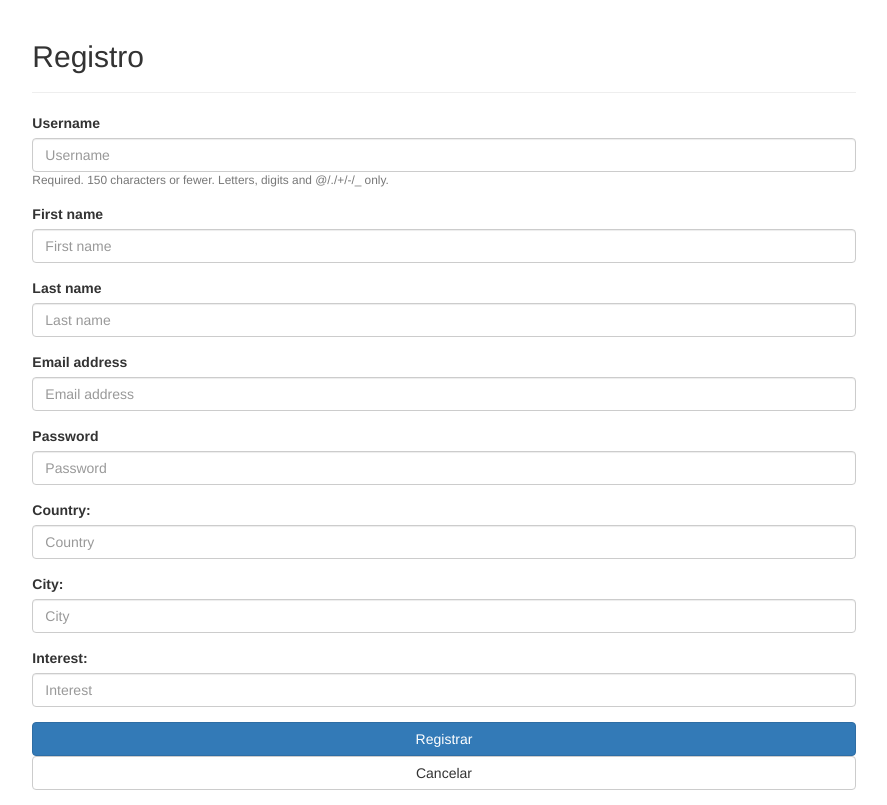
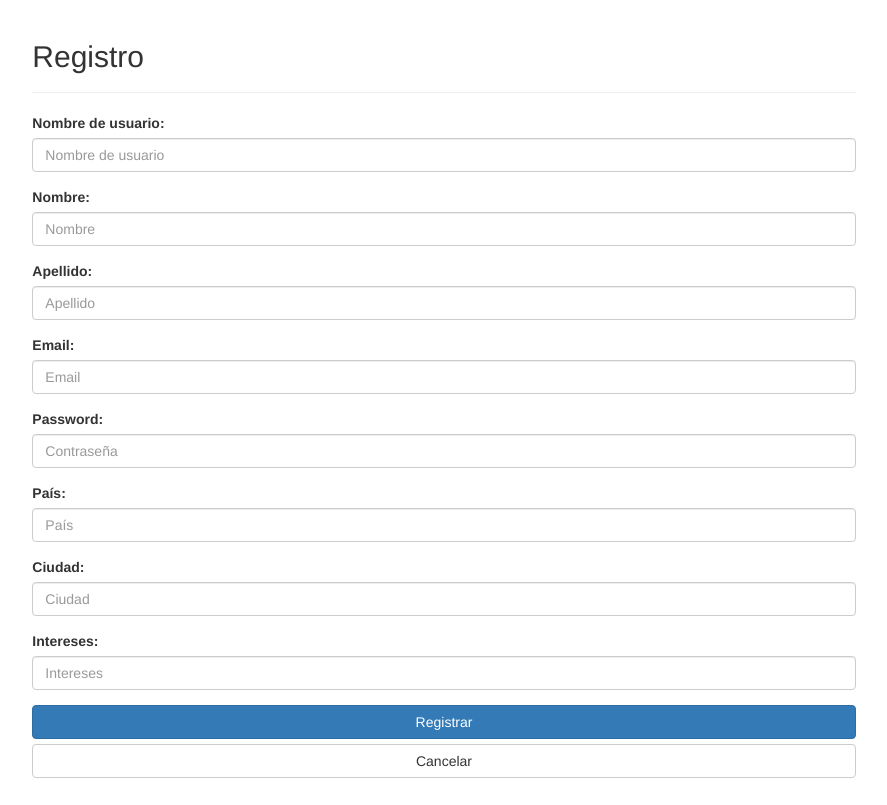
Before and after one commit to cami7ord/MISO4101BL201720_1, a Django app: page /catalogo/signup/ in a window 1280 px wide. Shown: the whole page, without its empty margins (196-1083 px from the left). After the commit the page ends 778 px from the top, so only its background shows below. Run offline with Django 3.2, Linux system fonts and the light colour scheme; some libraries are stand-ins or nearby versions.

Commit message:
REST on Signup service and Email sent using Google's SMTP.
REST on Signup service and Email sent using Google's SMTP.

```diff
--- a/catalogobio/catalogo/templates/catalogo/signup.html
+++ b/catalogobio/catalogo/templates/catalogo/signup.html
@@ -1,43 +1,98 @@
-{% load bootstrap3 %}
-{% bootstrap_css %}
-{% bootstrap_javascript %}
 <!DOCTYPE html>
 <html>
     <head>
         <meta charset="utf-8">
         <title>Especie</title>
+        <link href="https://maxcdn.bootstrapcdn.com/bootstrap/3.3.7/css/bootstrap.min.css" rel="stylesheet"
+              integrity="sha384-BVYiiSIFeK1dGmJRAkycuHAHRg32OmUcww7on3RYdg4Va+PmSTsz/K68vbdEjh4u" crossorigin="anonymous">
+        <script src="https://code.jquery.com/jquery-3.2.1.min.js"
+                integrity="sha256-hwg4gsxgFZhOsEEamdOYGBf13FyQuiTwlAQgxVSNgt4=" crossorigin="anonymous"></script>
+
+        <!--<script src="/Users/cami7ord/Downloads/jquery-3.2.1.slim.min.js"></script>-->
+
+        <script>
+
+            function enviarForm() {
+
+                var info = {username : $('#username').val(),
+                            first_name: $('#first_name').val(),
+                            last_name: $('#last_name').val(),
+                            email: $('#email').val(),
+                            password: $('#password').val(),
+                            country: $('#country').val(),
+                            city: $('#city').val(),
+                            interest: $('#interest').val()
+                            };
+
+                $.ajax({
+                    type: "POST",
+                    url: "http://0.0.0.0:8000/catalogo/signup/",
+                    data: JSON.stringify(info),
+                    contentType: "application/json; charset=UTF-8",
+                    dataType: "json",
+                    success: function(data) {
+                        window.location = "http://0.0.0.0:8000/catalogo/login/";
+                    },
+                    failure: function(error) {
+                        alert("Hubo un error: " + error);
+                    }
+                });
+
+                return false;
+            }
+
+        </script>
+
     </head>
     <body>
         <div class="col-md-8 col-sm-8 col-md-offset-2 col-sm-offset-2">
             <div class="page-header"><h2>Registro</h2></div>
-    {% block content %}
-      <form action="{% url 'catalogo:signup' %}"
-      enctype="multipart/form-data" method="post">
-        {% csrf_token %}
-        {% bootstrap_form form %}
-        <!-- {{form.as_p}} -->
+            <form action="" method="post" onsubmit="return enviarForm();">
                 <div class="form-group">
-            <label for="country" class="control-label">Country: </label>
-            <input id="country" type="text" name="country" value="" class="form-control" placeholder="Country">
+                    <label for="username" class="control-label">Nombre de usuario: </label>
+                    <input id="username" type="text" name="username" value="" class="form-control"
+                           placeholder="Nombre de usuario">
                 </div>
+
                 <div class="form-group">
-            <label for="city" class="control-label">City: </label>
-            <input id="city" type="text" name="city" value="" class="form-control" placeholder="City">
+                    <label for="first_name" class="control-label">Nombre: </label>
+                    <input id="first_name" type="text" name="first_name" value="" class="form-control" placeholder="Nombre">
                 </div>
+
                 <div class="form-group">
-            <label for="interest" class="control-label">Interest: </label>
-            <input id="interest" type="text" name="interests" value="" class="form-control" placeholder="Interest">
+                    <label for="last_name" class="control-label">Apellido: </label>
+                    <input id="last_name" type="text" name="last_name" value="" class="form-control" placeholder="Apellido">
                 </div>
-        {% buttons %}
+
+                <div class="form-group">
+                    <label for="email" class="control-label">Email: </label>
+                    <input id="email" type="text" name="email" value="" class="form-control" placeholder="Email">
+                </div>
+
+                <div class="form-group">
+                    <label for="password" class="control-label">Password: </label>
+                    <input id="password" type="password" name="password" value="" class="form-control" placeholder="Contraseña">
+                </div>
+
+                <div class="form-group">
+                    <label for="country" class="control-label">País: </label>
+                    <input id="country" type="text" name="country" value="" class="form-control" placeholder="País">
+                </div>
+
+                <div class="form-group">
+                    <label for="city" class="control-label">Ciudad: </label>
+                    <input id="city" type="text" name="city" value="" class="form-control" placeholder="Ciudad">
+                </div>
+
+                <div class="form-group">
+                    <label for="interest" class="control-label">Intereses: </label>
+                    <input id="interest" type="text" name="interest" value="" class="form-control" placeholder="Intereses">
+                </div>
 
                 <input type="submit" value="Registrar" class="btn btn-primary btn-block"/>
-        <div class="form-group ">
-            <input type="submit" name="back" value="Cancelar"
-                   class="btn btn-default btn-block">
-        </div>
-        {% endbuttons %}
+                <a href="https://enigmatic-cove-30432.herokuapp.com/catalogo/" class="btn btn-default btn-block">Cancelar</a>
+
             </form>
-    {% endblock %}
         </div>
     </body>
 </html>
--- a/catalogobio/catalogo/views.py
+++ b/catalogobio/catalogo/views.py
@@ -1,8 +1,14 @@
+import json
+
 from django.contrib.auth import authenticate, login, logout
+from django.core import serializers
+from django.core.mail import send_mail
 from django.core.urlresolvers import reverse
 from django.shortcuts import render, redirect
 from django.http import HttpResponse, HttpResponseRedirect
+from django.views.decorators.csrf import csrf_exempt
 
+from catalogobio import settings
 from .models import Category
 from .models import Species
 from .models import Category
@@ -147,38 +153,46 @@ def updateInformation(request):
 
         return HttpResponseRedirect(reverse('catalogo:index'))
 
-
+@csrf_exempt
 def signup(request):
     if request.method == 'POST':
-        form = UserForm(request.POST)
-        if form.is_valid():
-            cleaned_data = form.cleaned_data
-            username = cleaned_data.get('username')
-            first_name = cleaned_data.get('first_name')
-            last_name = cleaned_data.get('last_name')
-            password = cleaned_data.get('password')
-            email = cleaned_data.get('email')
+        jsonUser = json.loads(request.body)
 
-            user_model = User.objects.create_user(username=username, password=password)
-            user_model.first_name = first_name
-            user_model.last_name = last_name
-            user_model.email = email
-            user_model.save()
+        username = jsonUser['username']
+        first_name = jsonUser['first_name']
+        last_name = jsonUser['last_name']
+        email = jsonUser['email']
+        password = jsonUser['password']
 
-            last_user = User.objects.last()
+        user_model = User.objects.create_user(username=username, password=password)
+        user_model.first_name = first_name
+        user_model.last_name = last_name
+        user_model.email = email
+        user_model.save()
 
-            user_profile = UserProfile()
-            user_profile.city = request.POST.get('city')
-            user_profile.country = request.POST.get('country')
-            user_profile.interests = request.POST.get('interests')
-            user_profile.user_id = last_user.id
+        last_user = User.objects.last()
 
-            user_profile.save()
+        user_profile = UserProfile()
+        user_profile.city = jsonUser['city']
+        user_profile.country = jsonUser['country']
+        user_profile.interests = jsonUser['interest']
+        user_profile.user_id = last_user.id
 
-        return HttpResponseRedirect(reverse('catalogo:index'))
+        user_profile.save()
+
+        subject = "Bienvenida"
+        message = "Hola!/n Bienvenida monitora, Gracias por probar nuestra aplicacion"
+        from_email = settings.EMAIL_HOST_USER
+        to_list = [email, settings.EMAIL_HOST_USER]
+
+        send_mail(subject, message, from_email, to_list, fail_silently=True)
+
+        return HttpResponse(serializers.serialize("json", [user_model, user_profile]))
+
     else:
+
         form = UserForm()
-    return render(request, 'catalogo/signup.html', {'form': form})  # , 'profileform':profileform})
+        return render(request, 'catalogo/signup.html', {'form': form})  # , 'profileform':profileform})
 
 
 def addComment(request):
```
Lines whose indentation alone changed are shown as unchanged.
